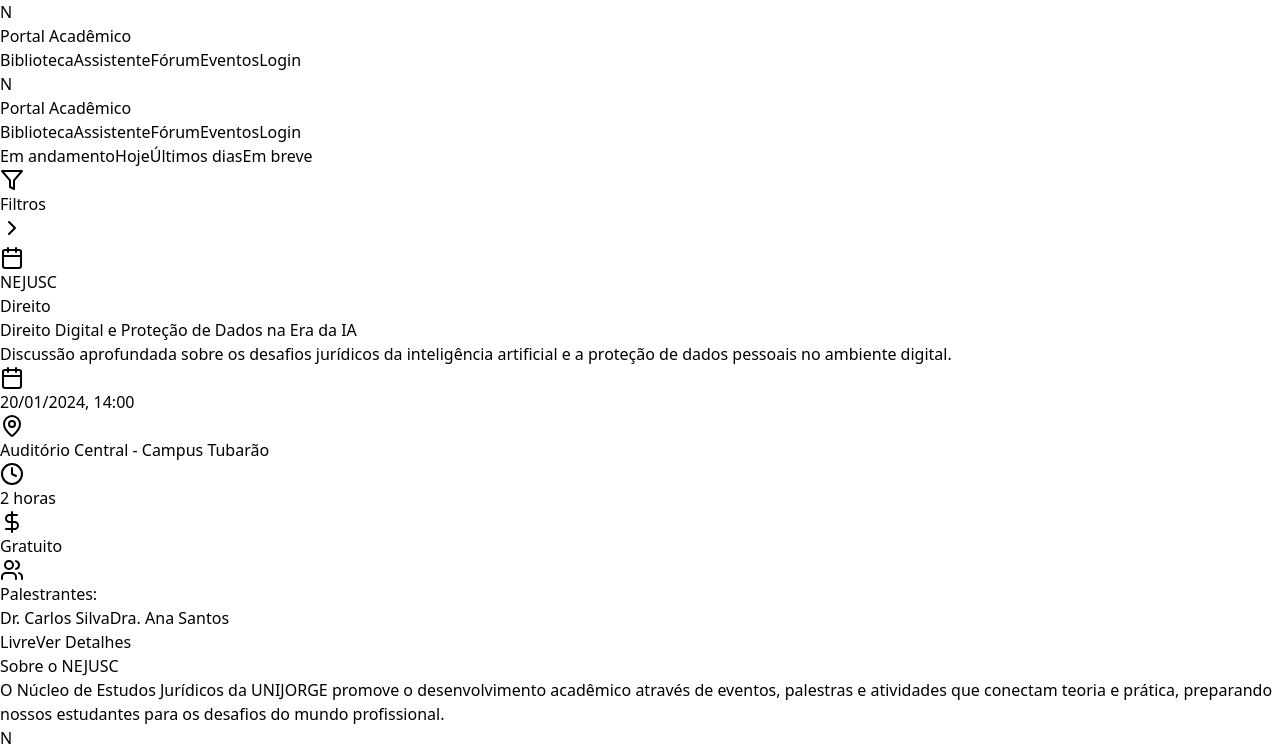
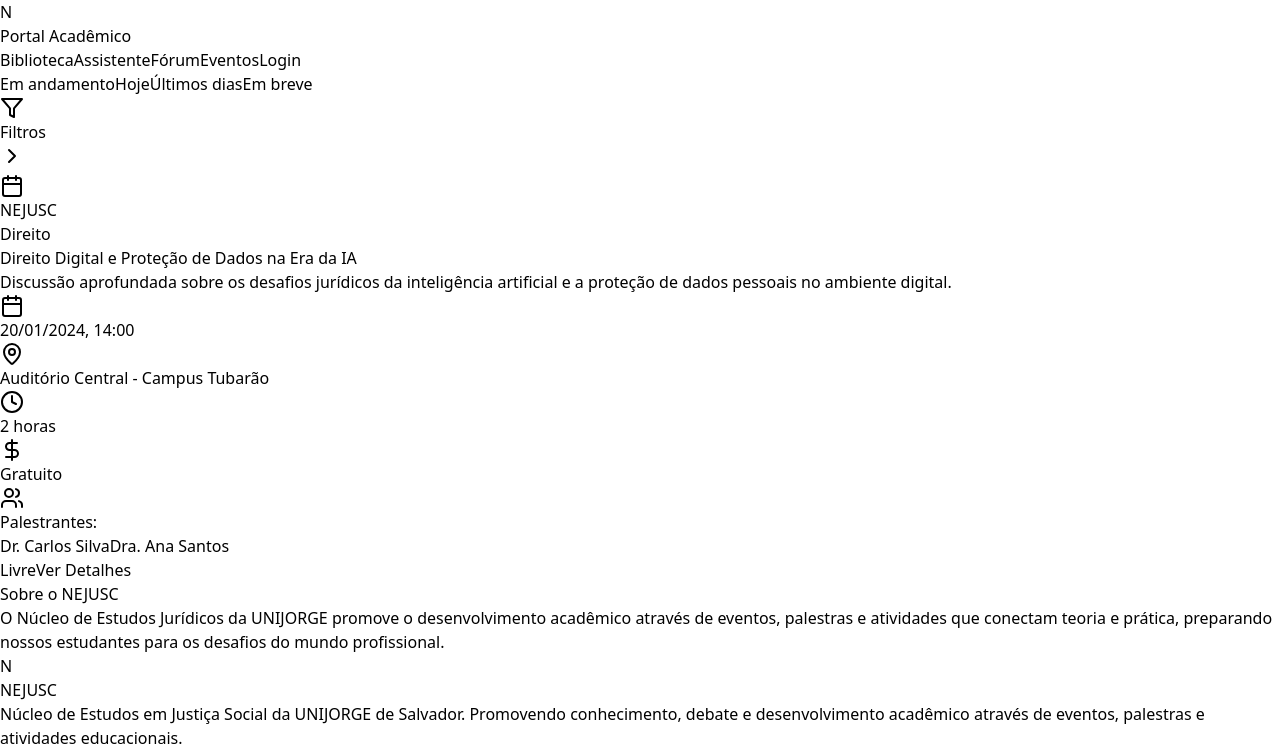
Before and after one commit to rya2002/Portal, a React (Vite) app: page /eventos in a window 1280 px wide. Shown: the top 748 px of the page. Built offline with nearby package versions, Linux system fonts and the light colour scheme.

Commit message:
Muito mais ajustes

```diff
--- a/src/components/EventPage.tsx
+++ b/src/components/EventPage.tsx
@@ -1,15 +1,11 @@
 import React from "react";
 import EventView from "./EventView";
-import Header from "./Header";
 import Footer from "./Footer";
-import EventHeader from "./EventHeader";
 
 
 const EventPage: React.FC = () => {
   return (
     <div className="min-h-screen flex flex-col">
-      <Header />
-
       <main className="flex-1 max-w-7xl mx-auto px-4 sm:px-6 lg:px-8 py-6">
         <EventView />
       </main>
```
